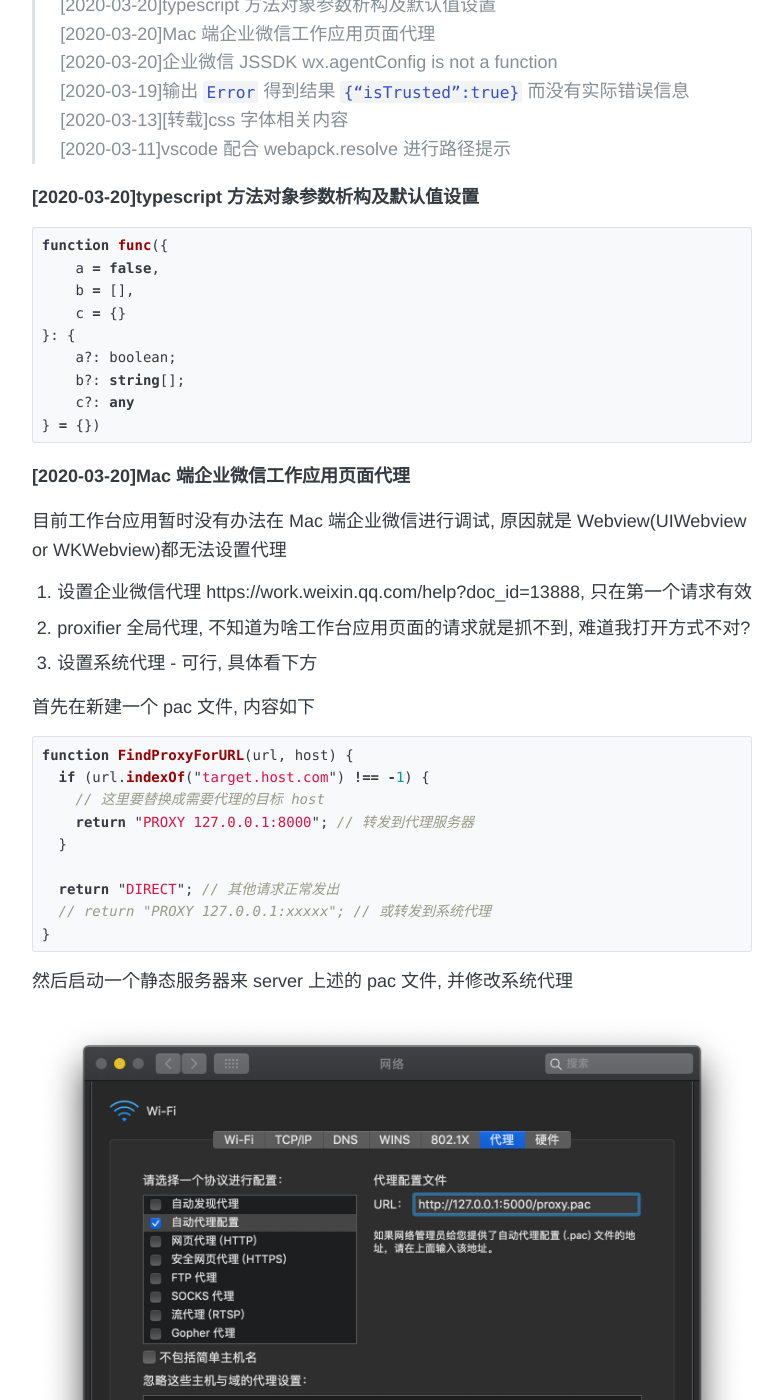
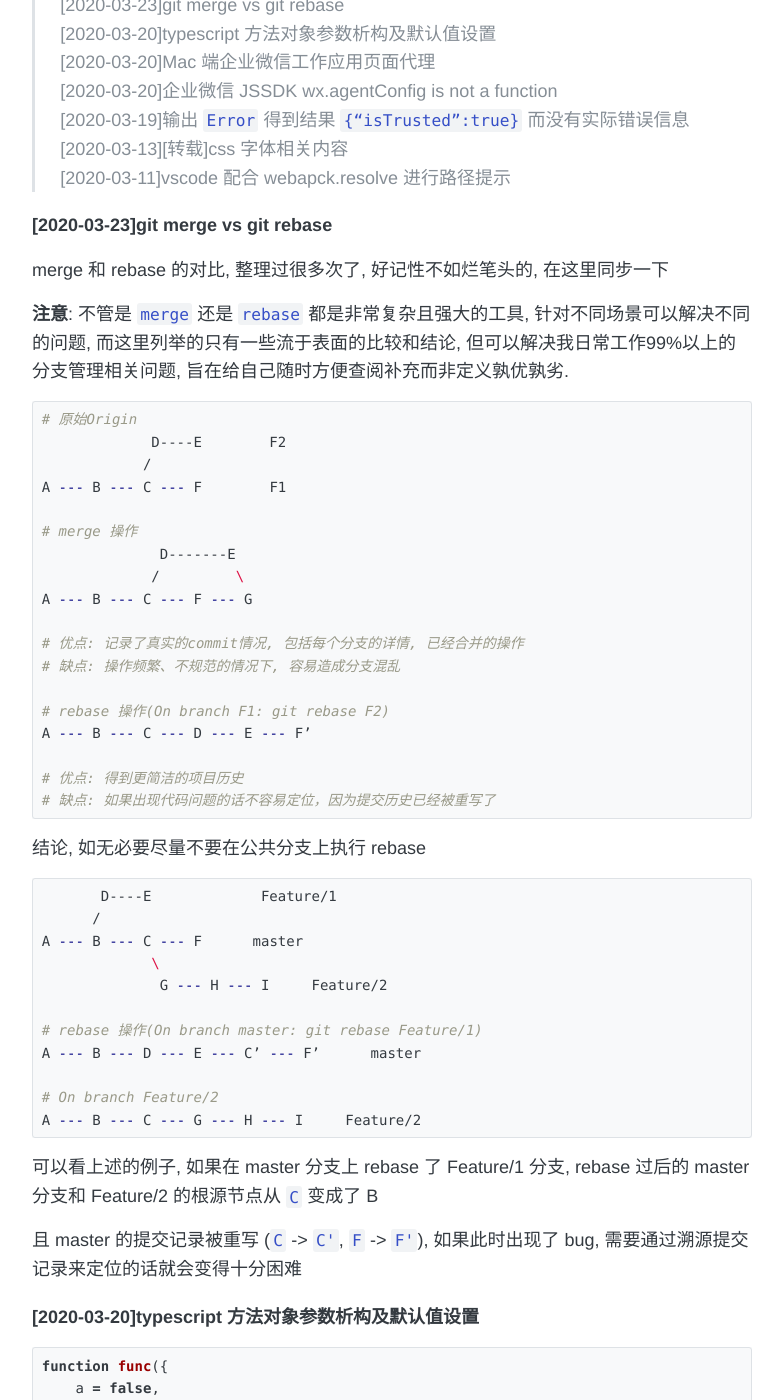
Before and after one commit to funkyLover/blog, a Jekyll site: the page built from notes/_posts/2020-03-11-notes.md, in a window 1280 px wide and 1400 px high, scrolled down 268 px. Shown: the whole window, without its empty margins (248-1031 px from the left). Built offline with Jekyll 4.4.1, drawn with Linux system fonts in a browser that asks for light colours; comment, search, counter and statistics services are not loaded.

Commit message:
add note;

````diff
--- a/notes/_posts/2020-03-11-notes.md
+++ b/notes/_posts/2020-03-11-notes.md
@@ -2,17 +2,65 @@
 layout: post
 title: "2020-03-11"
 date: 2020-03-11
-tags: [vscode, wx, js, ts]
+tags: [vscode, wx, js, ts, git]
 comments: true
 share: true
 ---
 
+> [2020-03-23]git merge vs git rebase <br>
 > [2020-03-20]typescript 方法对象参数析构及默认值设置 <br>
 > [2020-03-20]Mac 端企业微信工作应用页面代理 <br>
 > [2020-03-20]企业微信 JSSDK wx.agentConfig is not a function <br>
 > [2020-03-19]输出 `Error` 得到结果 `{“isTrusted”:true}` 而没有实际错误信息 <br>
 > [2020-03-13][转载]css 字体相关内容 <br>
 > [2020-03-11]vscode 配合 webapck.resolve 进行路径提示
+
+##### [2020-03-23]git merge vs git rebase
+
+merge 和 rebase 的对比, 整理过很多次了, 好记性不如烂笔头的, 在这里同步一下
+
+**注意**: 不管是 `merge` 还是 `rebase` 都是非常复杂且强大的工具, 针对不同场景可以解决不同的问题, 而这里列举的只有一些流于表面的比较和结论, 但可以解决我日常工作99%以上的分支管理相关问题, 旨在给自己随时方便查阅补充而非定义孰优孰劣.
+
+```bash
+# 原始Origin
+             D----E        F2
+            /
+A --- B --- C --- F        F1
+
+# merge 操作
+              D-------E
+             /         \
+A --- B --- C --- F --- G
+
+# 优点: 记录了真实的commit情况, 包括每个分支的详情, 已经合并的操作
+# 缺点: 操作频繁、不规范的情况下, 容易造成分支混乱
+
+# rebase 操作(On branch F1: git rebase F2)
+A --- B --- C --- D --- E --- F’
+
+# 优点: 得到更简洁的项目历史
+# 缺点: 如果出现代码问题的话不容易定位，因为提交历史已经被重写了
+```
+
+结论, 如无必要尽量不要在公共分支上执行 rebase
+
+```bash
+       D----E             Feature/1
+      /
+A --- B --- C --- F      master
+             \
+              G --- H --- I     Feature/2
+
+# rebase 操作(On branch master: git rebase Feature/1)
+A --- B --- D --- E --- C’ --- F’      master
+
+# On branch Feature/2
+A --- B --- C --- G --- H --- I     Feature/2
+```
+
+可以看上述的例子, 如果在 master 分支上 rebase 了 Feature/1 分支, rebase 过后的 master 分支和 Feature/2 的根源节点从 `C` 变成了 B
+
+且 master 的提交记录被重写 (`C` -> `C'`, `F` -> `F'`), 如果此时出现了 bug, 需要通过溯源提交记录来定位的话就会变得十分困难
 
 ##### [2020-03-20]typescript 方法对象参数析构及默认值设置
 
````
